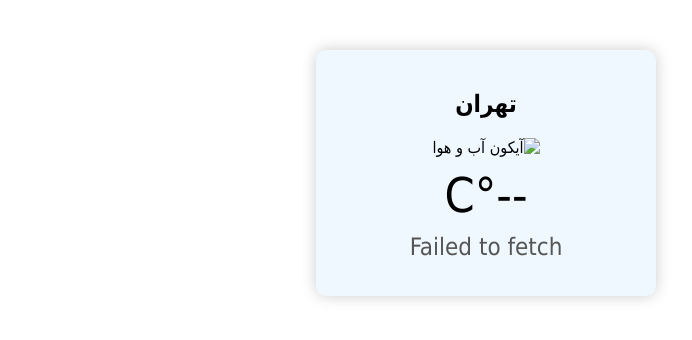
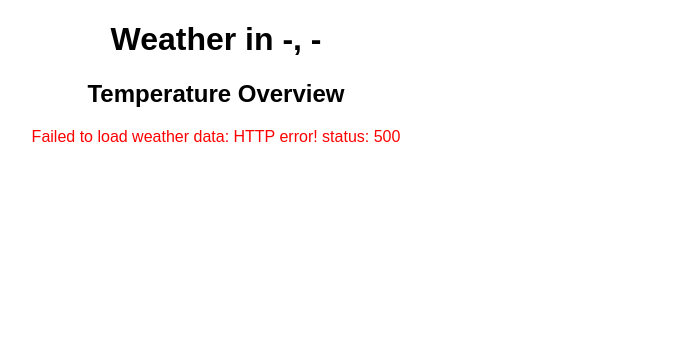
Before and after one commit to AliAnvari6400/ToDoApp, a Django app: page /todo/weather_show/ in a window 1280 px wide. Shown: the top 340 px of the page, without its empty margins (154-846 px from the left). Run offline with Django 5.2, Linux system fonts and the light colour scheme; data that the repository does not hold is empty; parts of the project's set-up code (start-up, migrations or seed data) failed here and were passed over.

Commit message:
correct html template for showing weather and save same key in cache for call api in html,beat,browser

```diff
--- a/core/templates/todo/weather.html
+++ b/core/templates/todo/weather.html
@@ -1,78 +1,156 @@
 <!DOCTYPE html>
-<html lang="fa">
+<html lang="en">
 <head>
   <meta charset="UTF-8" />
-    <title>نمایش آب و هوا</title>
+  <title>Live Weather Data Visualization</title>
+  <script src="https://cdn.jsdelivr.net/npm/chart.js"></script>
   <style>
     body {
-            font-family: Tahoma, sans-serif;
-            direction: rtl;
+      font-family: Arial, sans-serif;
+      margin: 20px;
+      max-width: 700px;
+    }
+    h1, h2 {
       text-align: center;
-            margin-top: 50px;
     }
-        .weather-container {
-            display: inline-block;
-            background: #f0f8ff;
-            padding: 20px;
-            border-radius: 10px;
-            box-shadow: 0 0 15px rgba(0,0,0,0.2);
-            width: 300px;
+    #weatherInfo {
+      margin-bottom: 30px;
+      text-align: center;
     }
-        .temp {
-            font-size: 48px;
-            margin: 10px 0;
+    #chartContainer {
+      width: 100%;
+      max-width: 600px;
+      margin: 0 auto;
     }
-        .description {
-            font-size: 24px;
-            color: #555;
-            margin-bottom: 15px;
+    .info-grid {
+      display: grid;
+      grid-template-columns: 1fr 1fr;
+      gap: 10px;
+      margin-top: 10px;
+      font-size: 1.1rem;
     }
-        .icon {
-            width: 100px;
-            height: 100px;
+    .info-grid div {
+      background: #f0f0f0;
+      padding: 10px;
+      border-radius: 6px;
+    }
+    #error {
+      color: red;
+      text-align: center;
     }
   </style>
 </head>
 <body>
 
-<div class="weather-container">
-    <h2 id="city">تهران</h2>
-    <img id="icon" class="icon" src="" alt="آیکون آب و هوا" />
-    <div class="temp" id="temperature">--°C</div>
-    <div class="description" id="description">در حال بارگذاری...</div>
+  <h1>Weather in <span id="cityName">-</span>, <span id="countryCode">-</span></h1>
+  <div id="weatherInfo" style="display:none;">
+    <p><strong>Weather:</strong> <span id="weatherMain"></span> - <span id="weatherDesc"></span></p>
+    <div class="info-grid">
+      <div>Temperature (°C): <span id="tempCurrent"></span></div>
+      <div>Feels Like (°C): <span id="tempFeelsLike"></span></div>
+      <div>Min Temp (°C): <span id="tempMin"></span></div>
+      <div>Max Temp (°C): <span id="tempMax"></span></div>
+      <div>Pressure (hPa): <span id="pressure"></span></div>
+      <div>Humidity (%): <span id="humidity"></span></div>
+      <div>Wind Speed (m/s): <span id="windSpeed"></span></div>
+      <div>Wind Direction (°): <span id="windDegree"></span></div>
+      <div>Cloudiness (%): <span id="clouds"></span></div>
+      <div>Visibility (m): <span id="visibility"></span></div>
+      <div>Sunrise: <span id="sunrise"></span></div>
+      <div>Sunset: <span id="sunset"></span></div>
+    </div>
   </div>
 
+  <h2>Temperature Overview</h2>
+  <div id="chartContainer" style="display:none;">
+    <canvas id="tempChart"></canvas>
+  </div>
+
+  <div id="error"></div>
+
   <script>
-    const apiKey = "YOUR_OPENWEATHER_API_KEY"; // کلید API خودت رو اینجا قرار بده
-    const city = "Tehran"; // شهر مورد نظر
+    const apiUrl = 'http://127.0.0.1:8000/todo/api/v1/weather/';
 
-    async function getWeather() {
-        const url = `https://api.openweathermap.org/data/2.5/weather?q=${city}&appid=${apiKey}&units=metric&lang=fa`;
+    function formatTime(isoString) {
+      const options = { hour: '2-digit', minute: '2-digit' };
+      const date = new Date(isoString);
+      return date.toLocaleTimeString([], options);
+    }
 
+    async function fetchWeatherData() {
       try {
-            const response = await fetch(url);
-            if (!response.ok) {
-                throw new Error("خطا در دریافت داده‌ها");
+        const response = await fetch(apiUrl);
+        if (!response.ok) throw new Error(`HTTP error! status: ${response.status}`);
+
+        const weatherData = await response.json();
+
+        // Populate fields
+        document.getElementById('cityName').textContent = weatherData.city;
+        document.getElementById('countryCode').textContent = weatherData.country;
+        document.getElementById('weatherMain').textContent = weatherData.weather.main;
+        document.getElementById('weatherDesc').textContent = weatherData.weather.description;
+        document.getElementById('tempCurrent').textContent = weatherData.temperature.current.toFixed(1);
+        document.getElementById('tempFeelsLike').textContent = weatherData.temperature.feels_like.toFixed(1);
+        document.getElementById('tempMin').textContent = weatherData.temperature.min.toFixed(1);
+        document.getElementById('tempMax').textContent = weatherData.temperature.max.toFixed(1);
+        document.getElementById('pressure').textContent = weatherData.pressure;
+        document.getElementById('humidity').textContent = weatherData.humidity;
+        document.getElementById('windSpeed').textContent = weatherData.wind.speed.toFixed(1);
+        document.getElementById('windDegree').textContent = weatherData.wind.degree;
+        document.getElementById('clouds').textContent = weatherData.clouds;
+        document.getElementById('visibility').textContent = weatherData.visibility;
+        document.getElementById('sunrise').textContent = formatTime(weatherData.sunrise);
+        document.getElementById('sunset').textContent = formatTime(weatherData.sunset);
+
+        // Show weather info container
+        document.getElementById('weatherInfo').style.display = 'block';
+        document.getElementById('chartContainer').style.display = 'block';
+
+        // Render Chart
+        const ctx = document.getElementById('tempChart').getContext('2d');
+        new Chart(ctx, {
+          type: 'bar',
+          data: {
+            labels: ['Current', 'Feels Like', 'Min', 'Max'],
+            datasets: [{
+              label: 'Temperature (°C)',
+              data: [
+                weatherData.temperature.current,
+                weatherData.temperature.feels_like,
+                weatherData.temperature.min,
+                weatherData.temperature.max
+              ],
+              backgroundColor: [
+                'rgba(54, 162, 235, 0.7)',
+                'rgba(75, 192, 192, 0.7)',
+                'rgba(255, 206, 86, 0.7)',
+                'rgba(255, 99, 132, 0.7)'
+              ],
+              borderColor: [
+                'rgba(54, 162, 235, 1)',
+                'rgba(75, 192, 192, 1)',
+                'rgba(255, 206, 86, 1)',
+                'rgba(255, 99, 132, 1)'
+              ],
+              borderWidth: 1
+            }]
+          },
+          options: {
+            scales: {
+              y: { beginAtZero: true }
+            },
+            plugins: {
+              legend: { display: false }
             }
-            const data = await response.json();
-
-            document.getElementById("city").textContent = data.name;
-            document.getElementById("temperature").textContent = Math.round(data.main.temp) + "°C";
-            document.getElementById("description").textContent = data.weather[0].description;
-
-            const iconCode = data.weather[0].icon;
-            document.getElementById("icon").src = `https://openweathermap.org/img/wn/${iconCode}@2x.png`;
-            document.getElementById("icon").alt = data.weather[0].description;
+          }
+        });
 
       } catch (error) {
-            document.getElementById("description").textContent = error.message;
-            document.getElementById("temperature").textContent = "--°C";
-            document.getElementById("icon").src = "";
+        document.getElementById('error').textContent = `Failed to load weather data: ${error.message}`;
       }
     }
 
-    getWeather();
+    fetchWeatherData();
   </script>
-
 </body>
 </html>
--- a/core/todo/api/v1/views.py
+++ b/core/todo/api/v1/views.py
@@ -32,23 +32,43 @@
     def get_queryset(self):  # list items for only owner
         return Task.objects.filter(author__user=self.request.user)
 
+from django.core.cache import cache
+# Weather API:
 
-
-# Weather API:
+# @method_decorator(cache_page(10,key_prefix='weather'), name='dispatch')
 class WeatherAPIView(APIView):
     #permission_classes = [IsAuthenticated]
     serializer_class = WeatherSerializer
 
-    @method_decorator(cache_page(60*20))
+    # def get(self, request):
+    #     API_KEY = '6075f690e844e83ffc96d4ddf40c8b18'
+    #     city = 'Tehran'
+    #     url = f"http://api.openweathermap.org/data/2.5/weather?q={city}&appid={API_KEY}&units=metric"
+    #     response = requests.get(url)
+
+    #     if response.status_code == 200:
+    #         data = response.json()
+    #         serializer = WeatherSerializer(data)
+    #         return Response(serializer.data)
+    #     else:
+    #         return Response({"error": "Failed to fetch weather data"}, status=response.status_code)
+
     def get(self, request):
         API_KEY = '6075f690e844e83ffc96d4ddf40c8b18'
         city = 'Tehran'
-        url = f"http://api.openweathermap.org/data/2.5/weather?q={city}&appid={API_KEY}&units=metric"
-        response = requests.get(url)
+        cache_key = 'weather'
+        cached_data = cache.get(cache_key)
 
-        if response.status_code == 200:
-            data = response.json()
-            serializer = WeatherSerializer(data)
-            return Response(serializer.data)
-        else:
-            return Response({"error": "Failed to fetch weather data"}, status=response.status_code)
+        if cached_data is None:
+            url = f"http://api.openweathermap.org/data/2.5/weather?q={city}&appid={API_KEY}&units=metric"
+            response = requests.get(url)
+
+            if response.status_code == 200:
+                data = response.json()
+                cache.set(cache_key, data, timeout=10)  # cache 5 minutes
+                cached_data = data
+            else:
+                return Response({"error": "Failed to fetch weather data"}, status=response.status_code)
+
+        serializer = WeatherSerializer(cached_data)
+        return Response(serializer.data)
--- a/core/todo/urls.py
+++ b/core/todo/urls.py
@@ -19,5 +19,7 @@
 
     # Test Redis for cache:
     path("weather/", weather, name="weather"),
+
+    # Show graphical weather data:
     path("weather_show/", WeatherView.as_view(), name="weather_show"),
 ]
```
Also changed, not shown: core/db.sqlite3. Lines whose indentation alone changed are shown as unchanged.
